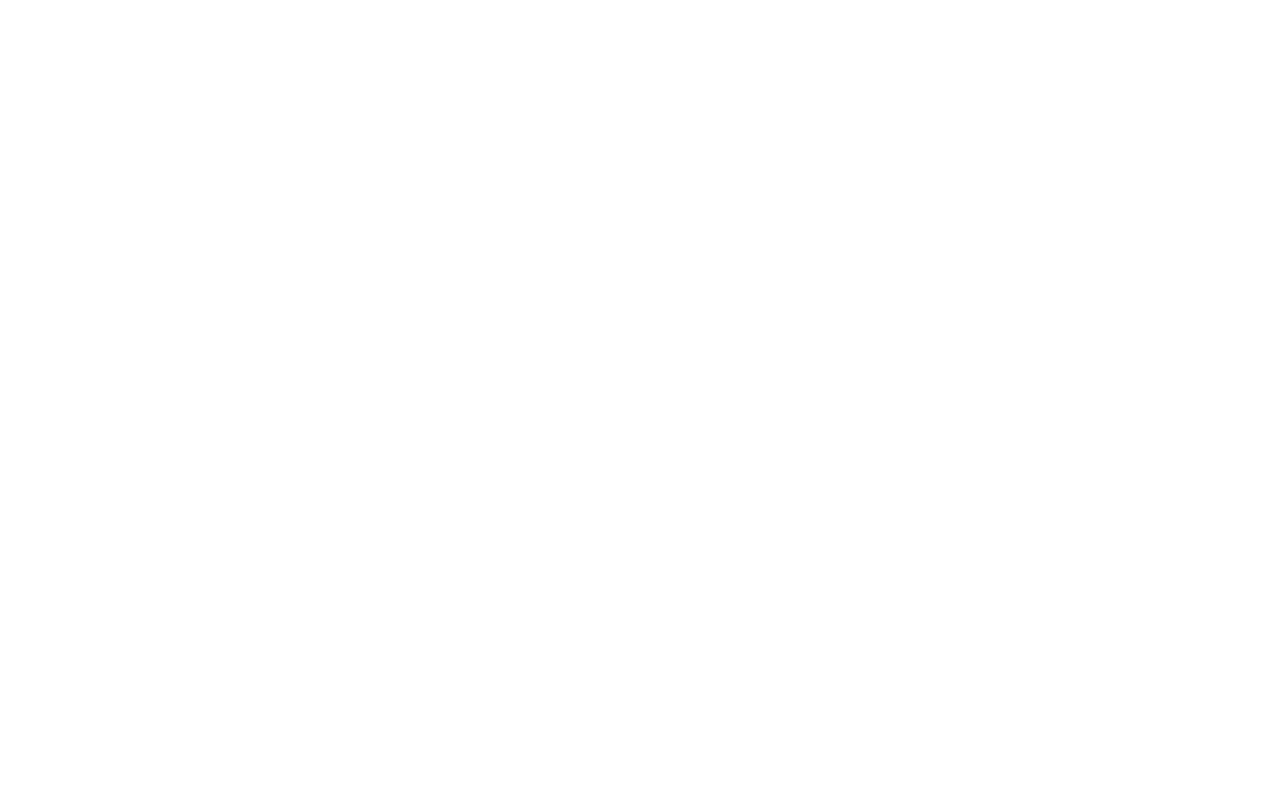
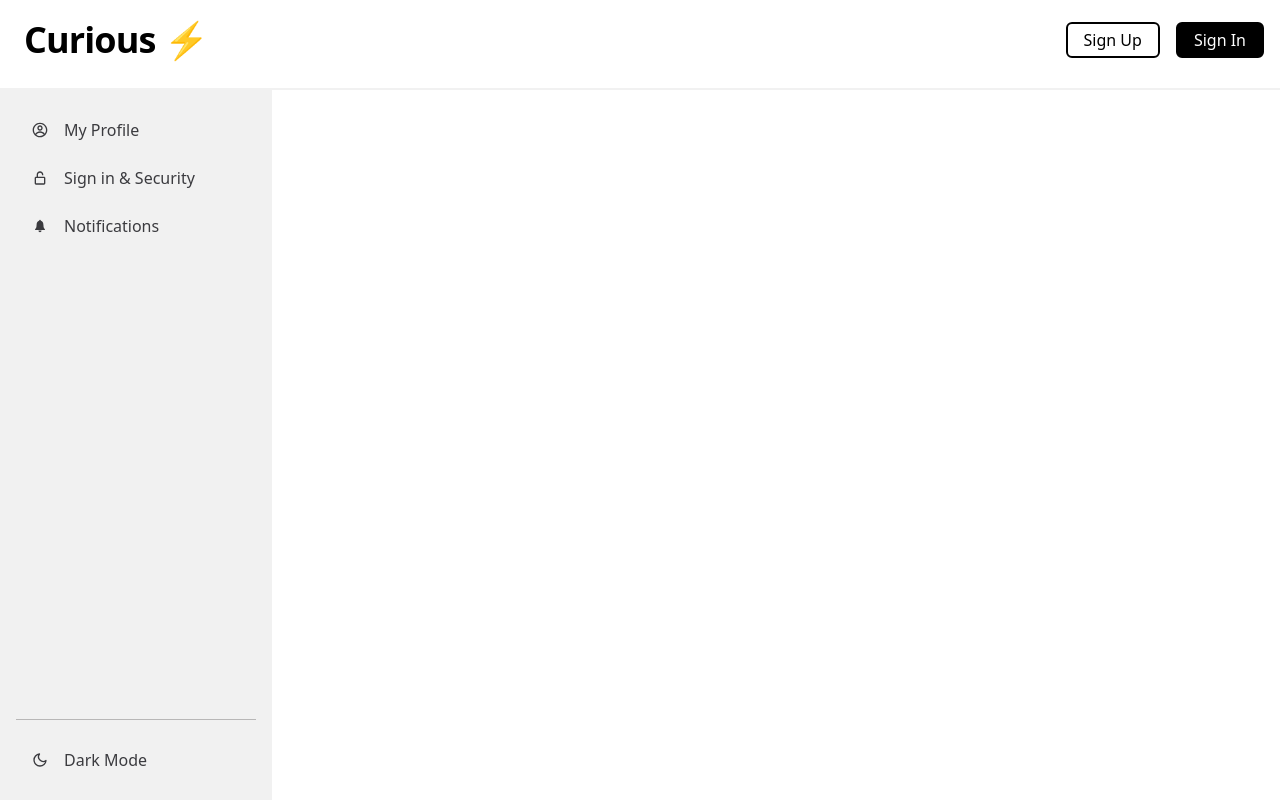
Before and after one commit to tchardonnens/curious-front, a Next.js app in the folder curious/: page /profile in a window 1280 px wide. Built offline with nearby package versions, Linux system fonts and the light colour scheme.

Commit message:
Profile page sidebar

```diff
--- /dev/null
+++ b/curious/src/components/profileSidebar.tsx
@@ -0,0 +1,58 @@
+import React from 'react';
+import useColorMode from '../../hooks/useColorMode';
+import { CgProfile } from 'react-icons/cg';
+import  { BiLockOpenAlt } from 'react-icons/bi';
+import { IoIosNotifications } from 'react-icons/io';
+import { FiSun, FiMoon } from 'react-icons/fi';
+
+export default function profileSidebar() {
+  const [colorMode, setColorMode] = useColorMode();
+
+  const toggleIcon = colorMode === 'light' ? <FiMoon className='shrink-0 grow-0' /> : <FiSun className='shrink-0 grow-0' />;
+  const toggleText = colorMode === 'light' ? 'Dark Mode' : 'Light Mode';
+
+  return (
+
+
+    <div className="w-272 shrink-0 flex bg-lightGrey dark:bg-dark">
+      <div className="px-4 flex flex-col gap-2 justify-between narrow-sidebar w-full lg:flex-shrink-0 lg:overflow-y-auto">
+        <div className="py-4 flex flex-col gap-2">
+
+          <div className='flex flex-col'>
+            <button className="text-darkerGrey dark:text-darkGrey w-full px-4 py-3 rounded-lg hover:bg-grey dark:hover:bg-darkerGrey flex flex-row gap-4 items-center justify-start">
+            <CgProfile className='shrink-0 grow-0' />
+            <span className="truncate">My Profile</span>
+            </button>
+
+            <button className="text-darkerGrey dark:text-darkGrey w-full px-4 py-3 rounded-lg hover:bg-grey dark:hover:bg-darkerGrey flex flex-row gap-4 items-center justify-start">
+            <BiLockOpenAlt className='shrink-0 grow-0' />
+            <span className="truncate">Sign in & Security</span>
+            </button>
+
+            <button className="text-darkerGrey dark:text-darkGrey w-full px-4 py-3 rounded-lg hover:bg-grey dark:hover:bg-darkerGrey flex flex-row gap-4 items-center justify-start">
+            <IoIosNotifications className='shrink-0 grow-0' />
+            <span className="truncate">Notifications</span>
+            </button>
+          </div>
+
+        </div>
+
+        <div className="py-4 border-t border-solid border-darkGrey">
+
+          <button onClick={() => setColorMode(colorMode === 'light' ? 'dark' : 'light')} className="text-darkerGrey dark:text-darkGrey w-full px-4 py-3 rounded-lg hover:bg-grey dark:hover:bg-darkerGrey flex flex-row gap-4 items-center justify-start">
+            {toggleIcon}
+            <span className="truncate">{toggleText}</span>
+          </button>
+
+        </div>
+
+
+
+
+
+      </div>
+    </div>
+
+
+  );
+}
--- a/curious/src/pages/profile.tsx
+++ b/curious/src/pages/profile.tsx
@@ -1,9 +1,32 @@
-const Profile = () => {
-    return(
-        <div>
+import Header from "@/components/header";
+import ProfileSidebar from "@/components/profileSidebar";
+import Head from 'next/head';
 
+
+export default function Profile(){
+    return (
+      <>
+        <Head>
+          <title>Curious</title>
+          <meta name="description" content="Knowledge portal powered with ChatGPT" />
+          <meta name="viewport" content="width=device-width, initial-scale=1" />
+          <link rel="icon" href="/favicon.ico" />
+          <meta property="og:title" content="Curious" />
+          <meta property="og:description" content="Knowledge portal powered with ChatGPT" />
+          <meta property="og:image" content="/sf-dream.png" />
+          <meta property="og:url" content="https://verycurious.xyz" />
+        </Head>
+        <Header />
+
+        <div className="flex flex-row w-full h-full">
+
+          <ProfileSidebar></ProfileSidebar>
+
+          <main className="bg-white dark:bg-anthracite p-10 flex w-full flex-col items-center justify-center text-center overflow-hidden">
+
+
+          </main>
         </div>
-    );
-}
-
-export default Profile;
+      </>
+    )
+  }
```
